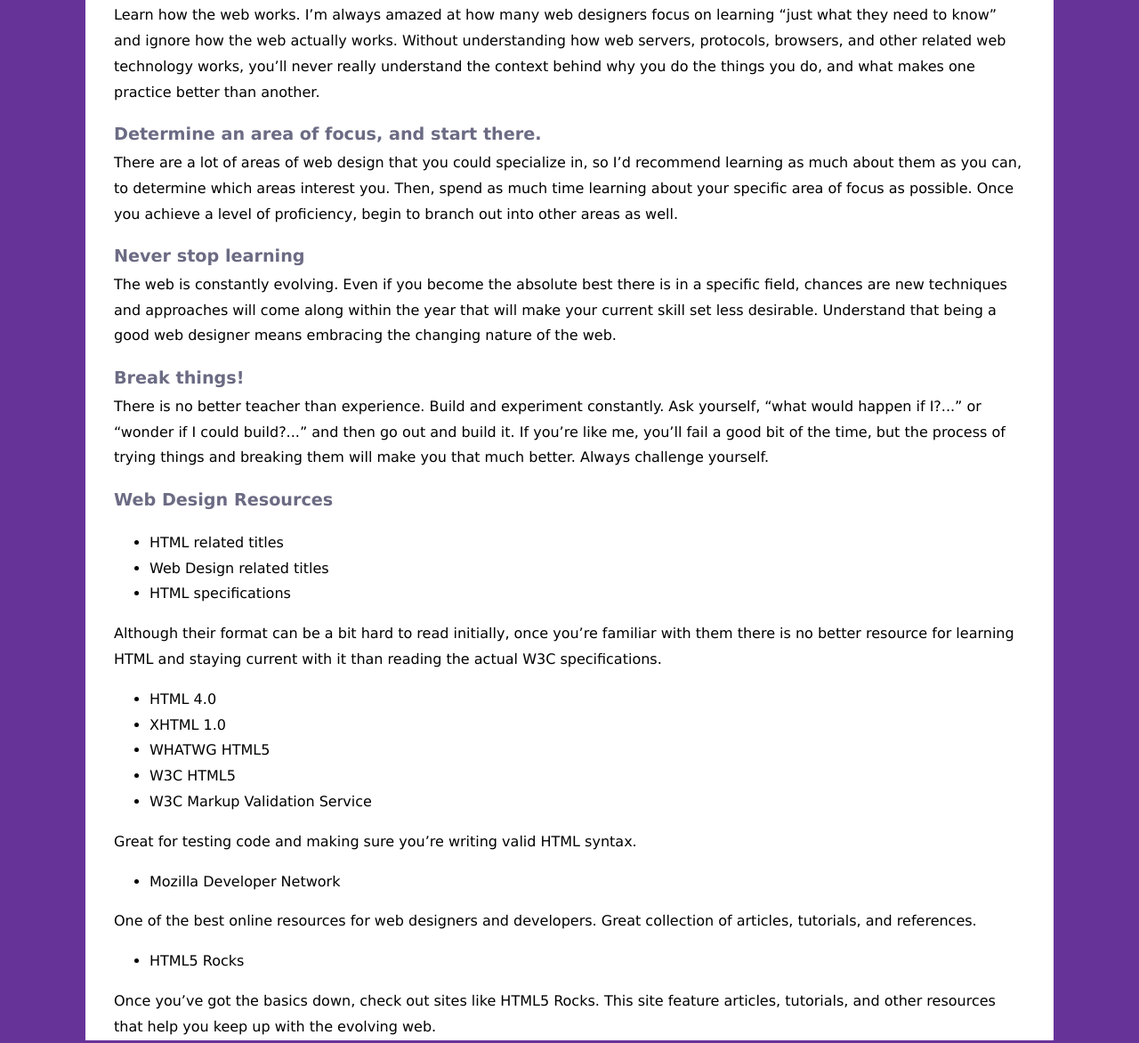
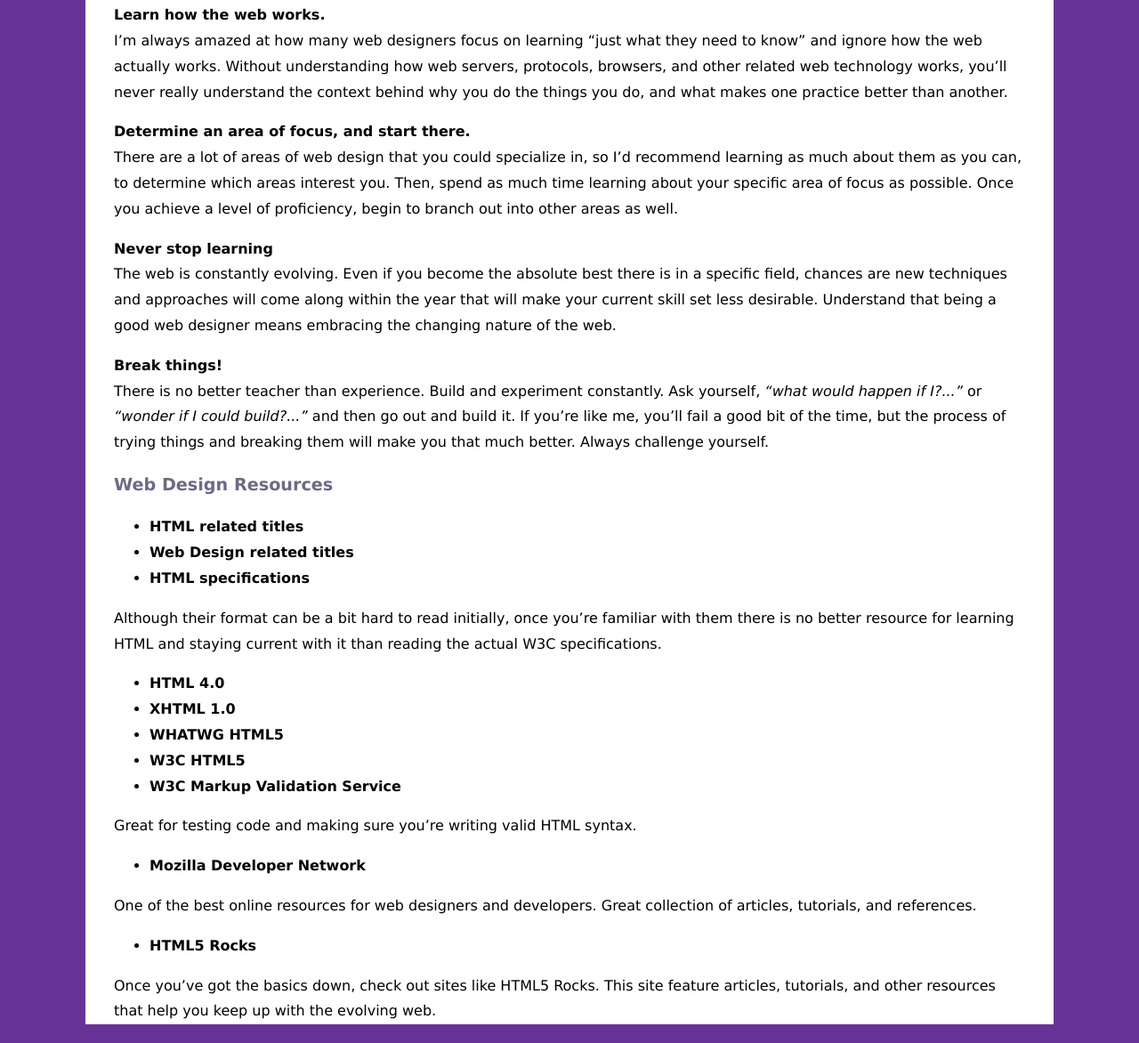
Before and after one commit to kehvvvv/web-adventures, a plain HTML site: page next.html in a window 1280 px wide. Shown: the part 612-1784 px from the top of the page at 89% size. Drawn offline with Linux system fonts and the light colour scheme.

Commit message:
next Final

```diff
--- a/next.html
+++ b/next.html
@@ -22,58 +22,54 @@
   you&rsquo;re maintaining a corporate or personal site through a CMS, you&rsquo;ll need to focus on how the CMS
   works, and the most efficient ways to edit and maintain content. On this page I&rsquo;ll give you some basic advice
   on how to approach learning web design and point you towards additional resources that can help you along the way.
-  </p>
-  <h3>Learning Web Design</h3>
+  </p><h3>Learning Web Design</h3>
   <p>&ldquo;Web design&rdquo; is a pretty open-ended term. Often people who are new to web design feel overwhelmed at
   everything there is to learn. That&rsquo;s understandable, but just remember that it&rsquo;s like any other
   discipline; with proper dedication and focus you&rsquo;ll progress quickly. Here&rsquo;s my favorite advice to new
-    web designers on learning web design:</p>
-  <p>Learn how the web works.
-    I&rsquo;m always amazed at how many web designers focus on learning &ldquo;just what they need to know&rdquo; and
+  web designers on learning web design:
+  </p><strong>Learn how the web works.</strong><br>
+  <p>I&rsquo;m always amazed at how many web designers focus on learning &ldquo;just what they need to know&rdquo; and
   ignore how the web actually works. Without understanding how web servers, protocols, browsers, and other related web
   technology works, you&rsquo;ll never really understand the context behind why you do the things you do, and what
   makes one practice better than another.</p>
-  <p>
-  <h3>Determine an area of focus, and start there.</h3>
-  There are a lot of areas of web design that you could specialize in, so I&rsquo;d recommend learning as much about
+  <strong>Determine an area of focus, and start there.</strong><br>
+  <p>There are a lot of areas of web design that you could specialize in, so I&rsquo;d recommend learning as much about
   them as you can, to determine which areas interest you. Then, spend as much time learning about your specific area of
   focus as possible. Once you achieve a level of proficiency, begin to branch out into other areas as well. </p>
-  <p>
-  <h3>Never stop learning</h3>
-  The web is constantly evolving. Even if you become the absolute best there is in a specific field, chances are new
+  <strong>Never stop learning</strong><br>
+  <p>The web is constantly evolving. Even if you become the absolute best there is in a specific field, chances are new
   techniques and approaches will come along within the year that will make your current skill set less desirable.
   Understand that being a good web designer means embracing the changing nature of the web.</p>
-  <p>
-  <h3>Break things!</h3>
-  There is no better teacher than experience. Build and experiment constantly. Ask yourself, &ldquo;what would happen if
-  I?...&rdquo; or &ldquo;wonder if I could build?...&rdquo; and then go out and build it. If you&rsquo;re like me,
+  <strong>Break things!</strong><br>
+  <p>There is no better teacher than experience. Build and experiment constantly. Ask yourself, <i>&ldquo;what would happen if
+  I?...&rdquo;</i> or <i>&ldquo;wonder if I could build?...&rdquo;</i> and then go out and build it. If you&rsquo;re like me,
   you&rsquo;ll fail a good bit of the time, but the process of trying things and breaking them will make you that much
   better. Always challenge yourself.</p>
   <h3>Web Design Resources</h3>
   <ul>
-    <li>HTML related titles</li>
-    <li>Web Design related titles</li>
-    <li>HTML specifications</li>
+    <li><b>HTML related titles</b></li>
+    <li><b>Web Design related titles</b></li>
+    <li><b>HTML specifications</b></li>
   </ul>
 
   <p>Although their format can be a bit hard to read initially, once you&rsquo;re familiar with them there is no better
     resource for learning HTML and staying current with it than reading the actual W3C specifications.</p>
   <ul>
-    <li>HTML 4.0</li>
-    <li>XHTML 1.0</li>
-    <li>WHATWG HTML5</li>
-    <li>W3C HTML5</li>
-    <li>W3C Markup Validation Service</li>
+    <li><b>HTML 4.0</b></li>
+    <li><b>XHTML 1.0</b></li>
+    <li><b>WHATWG HTML5</b></li>
+    <li><b>W3C HTML5</b></li>
+    <li><b>W3C Markup Validation Service</b></li>
   </ul>
 
   <p>Great for testing code and making sure you&rsquo;re writing valid HTML syntax.</p>
   <ul>
-    <li>Mozilla Developer Network</li>
+    <li><b>Mozilla Developer Network</b></li>
   </ul>
   <p>One of the best online resources for web designers and developers. Great collection of articles, tutorials, and
     references.</p>
     <ul>
-    <li>HTML5 Rocks</li>
+    <li><b>HTML5 Rocks</b></li>
   </ul>
   <p>Once you&rsquo;ve got the basics down, check out sites like HTML5 Rocks. This site feature articles, tutorials, and
     other resources that help you keep up with the evolving web. </p>
```
Lines whose indentation alone changed are shown as unchanged.
